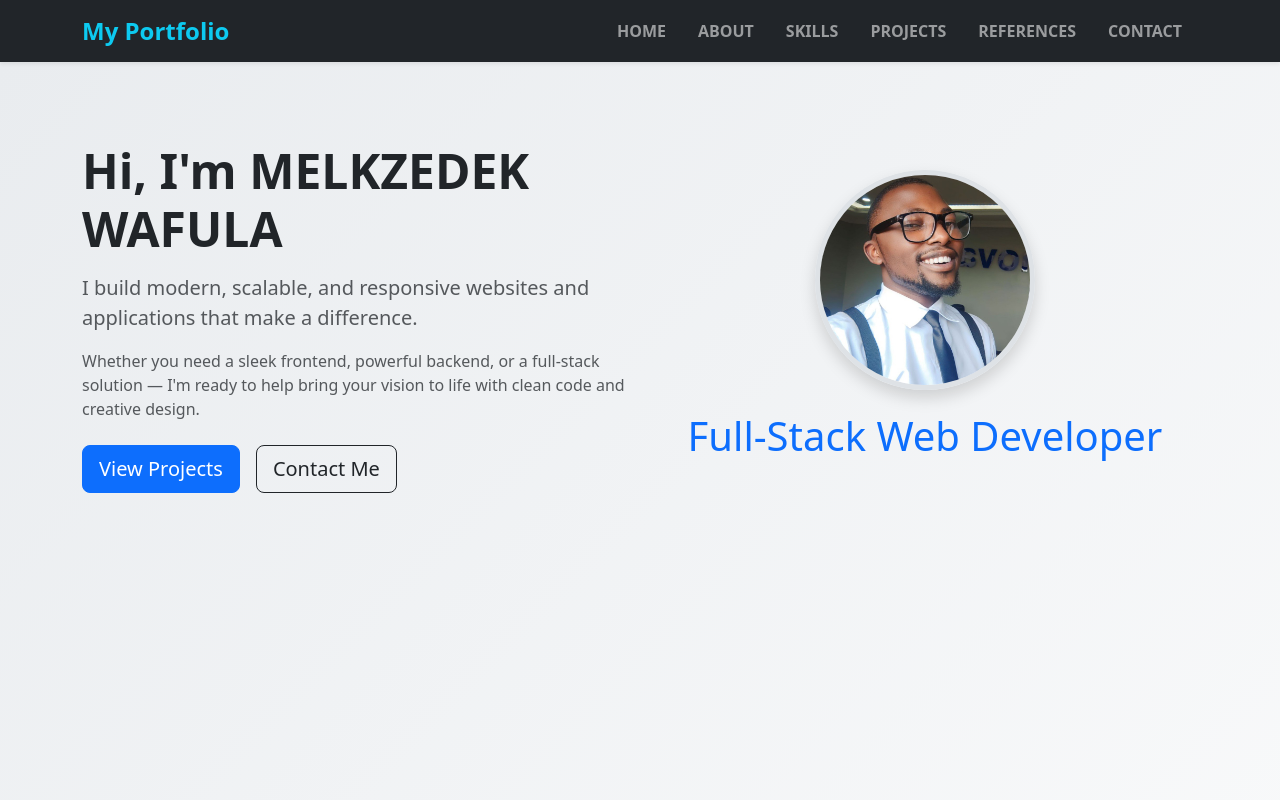
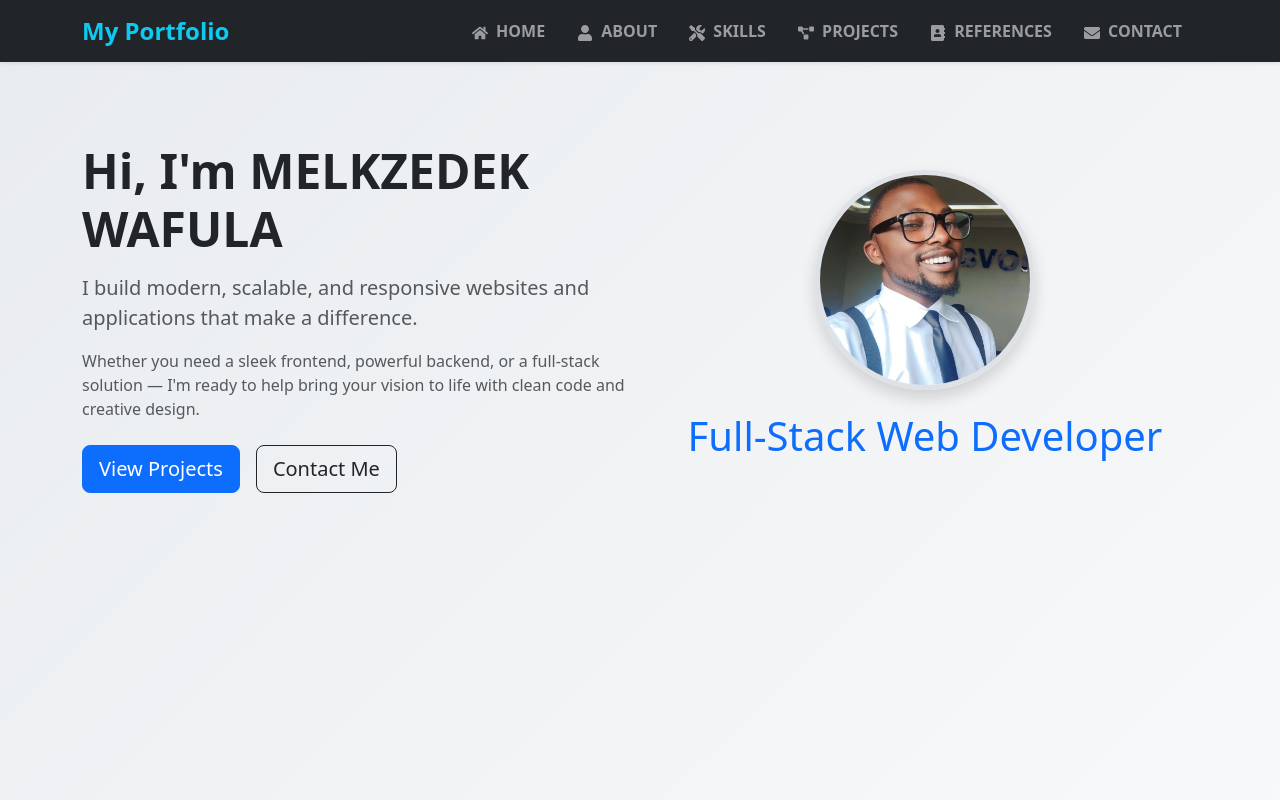
Before and after one commit to Melkzedk/my-portfolio, a React (Create React App) app: page / in a window 1280 px wide. Shown: the top 800 px of the page. Built offline with nearby package versions, Linux system fonts and the light colour scheme.

Commit message:
added icons to navbar

```diff
--- a/src/components/Navbar.js
+++ b/src/components/Navbar.js
@@ -1,5 +1,6 @@
 import React, { useState } from 'react';
 import { Navbar, Nav, Container } from 'react-bootstrap';
+import { FaHome, FaUser, FaTools, FaProjectDiagram, FaAddressBook, FaEnvelope } from 'react-icons/fa';
 
 function MyNavbar() {
   const [expanded, setExpanded] = useState(false);
@@ -25,12 +26,24 @@ function MyNavbar() {
         <Navbar.Toggle aria-controls="basic-navbar-nav" />
         <Navbar.Collapse id="basic-navbar-nav">
           <Nav className="ms-auto text-uppercase fw-semibold">
-            <Nav.Link href="#home" onClick={handleNavClick} className="mx-2">Home</Nav.Link>
-            <Nav.Link href="#about" onClick={handleNavClick} className="mx-2">About</Nav.Link>
-            <Nav.Link href="#skills" onClick={handleNavClick} className="mx-2">Skills</Nav.Link>
-            <Nav.Link href="#projects" onClick={handleNavClick} className="mx-2">Projects</Nav.Link>
-            <Nav.Link href="#references" onClick={handleNavClick} className="mx-2">References</Nav.Link>
-            <Nav.Link href="#contact" onClick={handleNavClick} className="mx-2">Contact</Nav.Link>
+            <Nav.Link href="#home" onClick={handleNavClick} className="mx-2">
+              <FaHome className="me-1" /> Home
+            </Nav.Link>
+            <Nav.Link href="#about" onClick={handleNavClick} className="mx-2">
+              <FaUser className="me-1" /> About
+            </Nav.Link>
+            <Nav.Link href="#skills" onClick={handleNavClick} className="mx-2">
+              <FaTools className="me-1" /> Skills
+            </Nav.Link>
+            <Nav.Link href="#projects" onClick={handleNavClick} className="mx-2">
+              <FaProjectDiagram className="me-1" /> Projects
+            </Nav.Link>
+            <Nav.Link href="#references" onClick={handleNavClick} className="mx-2">
+              <FaAddressBook className="me-1" /> References
+            </Nav.Link>
+            <Nav.Link href="#contact" onClick={handleNavClick} className="mx-2">
+              <FaEnvelope className="me-1" /> Contact
+            </Nav.Link>
           </Nav>
         </Navbar.Collapse>
       </Container>
```
